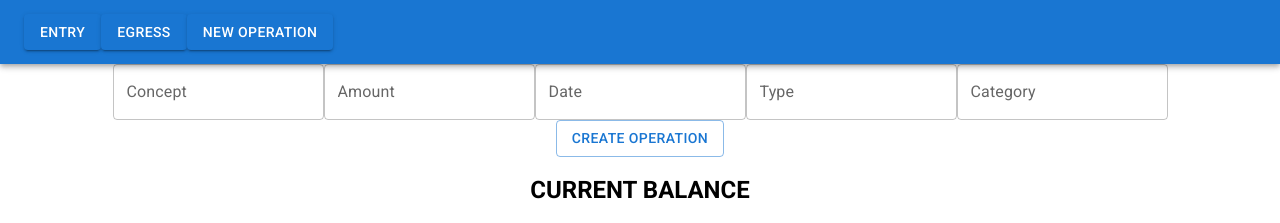
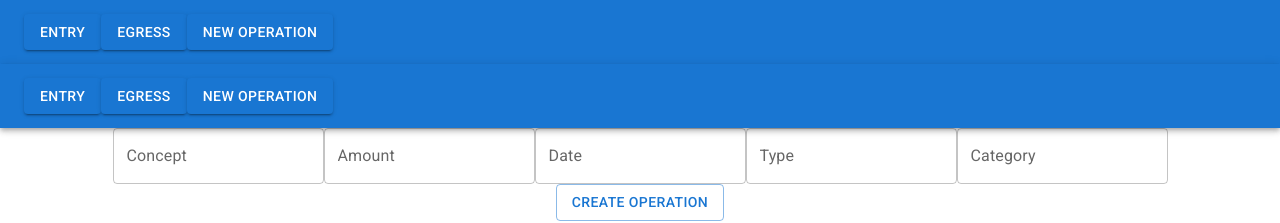
Before and after one commit to AhrensOG/AlkemyChallenge, a React (Create React App) app in the folder client/: page /home in a window 1280 px wide. Shown: the top 223 px of the page. Built offline with nearby package versions, Linux system fonts and the light colour scheme; no server answers.

Commit message:
Add NavBar component

```diff
--- a/client/src/components/CreateOperation.jsx
+++ b/client/src/components/CreateOperation.jsx
@@ -3,6 +3,7 @@ import React from "react";
 import { useState } from "react";
 import { useDispatch } from "react-redux";
 import { createOperation } from "../actions";
+import NavBar from "./NavBar";
 
 export default function CreateActivity() {
     const dispatch = useDispatch()
@@ -34,6 +35,9 @@ export default function CreateActivity() {
     }
   return (
     <div>
+      <div>
+        <NavBar/>
+      </div>
       <div >
         <form id='form' >
             <TextField name="concept" value={input.concept} onChange={e => handleInputChange(e)} id="outlined-basic" label="Concept" variant="outlined"/>
```
